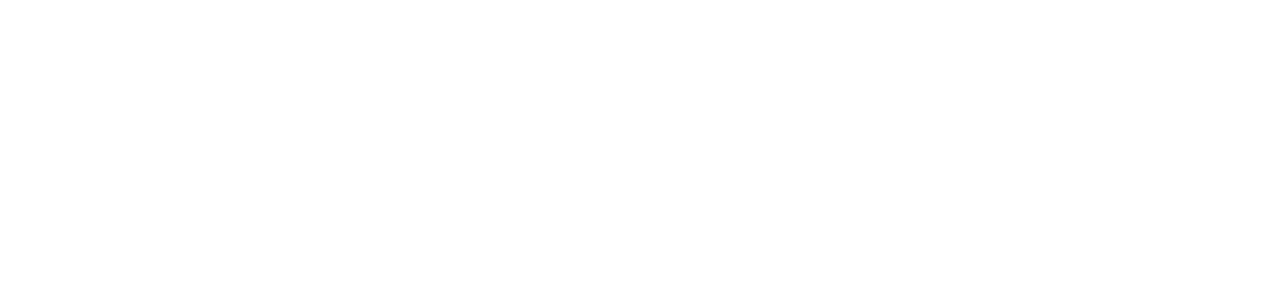
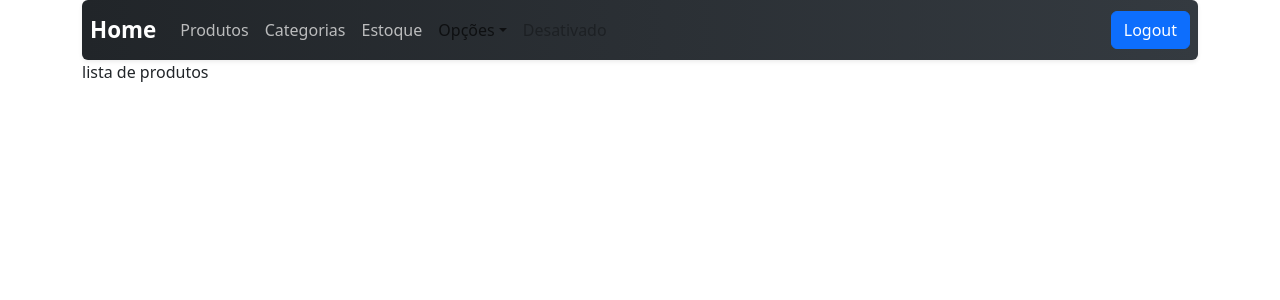
Before and after one commit to luisnengue27/pizzaria-mundial, a React (Vite) app: page /pizzaria/funcionario/produtos in a window 1280 px wide. Before the commit this address had no page. Shown: the top 300 px of the page. Built offline with nearby package versions, Linux system fonts and the light colour scheme.

Commit message:
sistema de rotas e estilização personalizada

```diff
--- a/src/main.jsx
+++ b/src/main.jsx
@@ -1,7 +1,7 @@
 import { StrictMode } from 'react'
 import { createRoot } from 'react-dom/client'
 //import './index.css'
-import App from './App.jsx'
+// import App from './App.jsx'
 
 import 'bootstrap/dist/css/bootstrap.min.css'
 import AppRoutes from './routes/AppRoutes.jsx'
--- a/src/pages/HomeFuncionario/HomeFuncionario.jsx
+++ b/src/pages/HomeFuncionario/HomeFuncionario.jsx
@@ -5,6 +5,9 @@ const HomeFuncionario = () => {
 
         <div className='container'>
             <MenuFuncionario/>
+            <p>
+                home page funcionario
+            </p>
         </div>
 
     )
--- /dev/null
+++ b/src/pages/ListarProduto/ListarProduto.jsx
@@ -0,0 +1,42 @@
+import MenuFuncionario from "../MenuFuncionario/MenuFuncionario"
+
+
+const ListarProdutos = () => {
+
+    const arrayProdutos = [
+        {
+            id: 1,
+            nome: "pizza de calabresa",
+            prevoVenda: 54.95,
+            descricao: "pizza de calabresa com cebola e azeitona sem caroço"
+        },
+
+        {
+            id: 2,
+            nome: "pizza de queijo",
+            prevoVenda: 44.95,
+            descricao: "pizza de queijo com cebola e azeitona com caroço"
+        },
+
+         {
+            id: 3,
+            nome: "pizza de muçarela",
+            prevoVenda: 53.85,
+            descricao: "pizza de muçarela sem cebola e azeitona com caroço"
+        }
+
+    ]
+
+    return (
+
+        <div className='container'>
+              <MenuFuncionario/>
+
+               <p>
+                lista de produtos
+            </p>
+        </div>
+    )
+}
+
+export default ListarProdutos
--- a/src/pages/MenuFuncionario/MenuFuncionario.jsx
+++ b/src/pages/MenuFuncionario/MenuFuncionario.jsx
@@ -1,10 +1,10 @@
-
+import styles from  './MenuFuncionario.module.css'
 
 const MenuFuncionario = () => {
 
       return(
-        <div><nav className="navbar navbar-expand-lg navbar-light bg-light p-2 rounded shadow-sm w-100">
-        <a className="navbar-brand" href="/pizzaria/funcionario/home">
+        <div><nav className={`navbar navbar-expand-lg navbar-light bg-light p-2 rounded shadow-sm w-100 ${styles.menu}`}>
+        <a className={`navbar-brand ${styles.logo}`} href="/pizzaria/funcionario/home">
           Home
         </a>
 
@@ -24,17 +24,17 @@ const MenuFuncionario = () => {
         <div className="collapse navbar-collapse" id="navbarSupportedContent">
           <ul className="navbar-nav me-auto">
             <li className="nav-item active">
-              <a className="nav-link" href="/pizzaria/funcionario/produto">
+              <a className={`nav-link ${styles.itemMenu}`} href="/pizzaria/funcionario/produtos">
                 Produtos
               </a>
             </li>
             <li className="nav-item">
-              <a className="nav-link" href="/pizzaria/funcionario/categoria">
+              <a className={`nav-link ${styles.itemMenu}`} href="/pizzaria/funcionario/categorias">
                 Categorias
               </a>
             </li>
             <li className="nav-item">
-              <a className="nav-link" href="/pizzaria/funcionario/estoque">
+              <a className={`nav-link ${styles.itemMenu}`} href="/pizzaria/funcionario/estoques">
                 Estoque
               </a>
             </li>
--- /dev/null
+++ b/src/pages/MenuFuncionario/Menufuncionario.module.css
@@ -0,0 +1,24 @@
+.menu {
+    background: linear-gradient(
+        90deg,
+        #212529,
+        #343a40
+
+    );
+}
+
+.logo {
+    color: white !important;
+    font-weight: bold;
+    font-size: 1.4rem;
+}
+
+.itemMenu {
+    color: rgba(225,225 , 225, .8) !important;
+    transition: .3s;
+}
+
+.itemMenu:hover{
+        color: orange !important;
+        transform: translateY(-1px);
+}
--- a/src/routes/AppRoutes.jsx
+++ b/src/routes/AppRoutes.jsx
@@ -6,6 +6,8 @@ import {
 }
 from "react-router-dom"
 import HomeFuncionario from "../pages/HomeFuncionario/HomeFuncionario"
+import ListarProdutos from "../pages/ListarProduto/ListarProduto"
+
 
 const AppRoutes = () => {
 
@@ -16,6 +18,16 @@ const AppRoutes = () => {
             path="/"
             element={<HomeFuncionario/>}
             />
+             <Route
+            path="/pizzaria/funcionario/home"
+            element={<HomeFuncionario/>}
+            />
+               <Route
+            path="/pizzaria/funcionario/produtos"
+            element={<ListarProdutos/>}
+            />
+
+
         </Routes>
       </BrowserRouter>
     )
```
